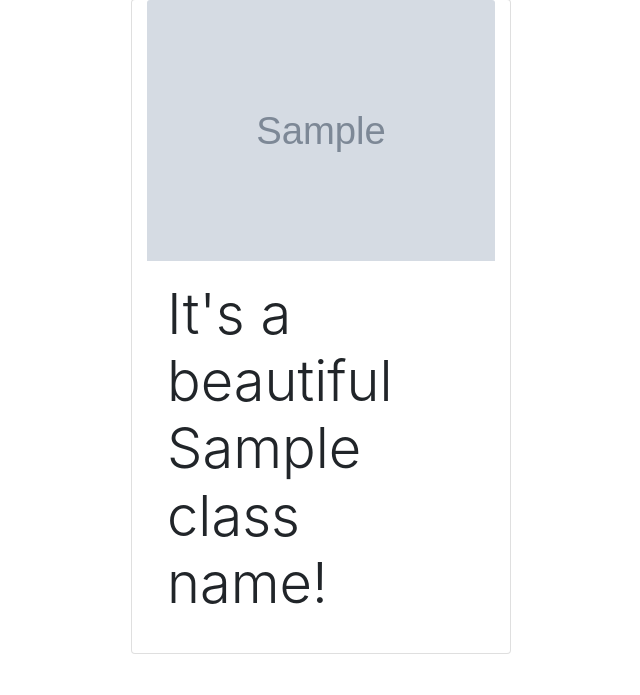
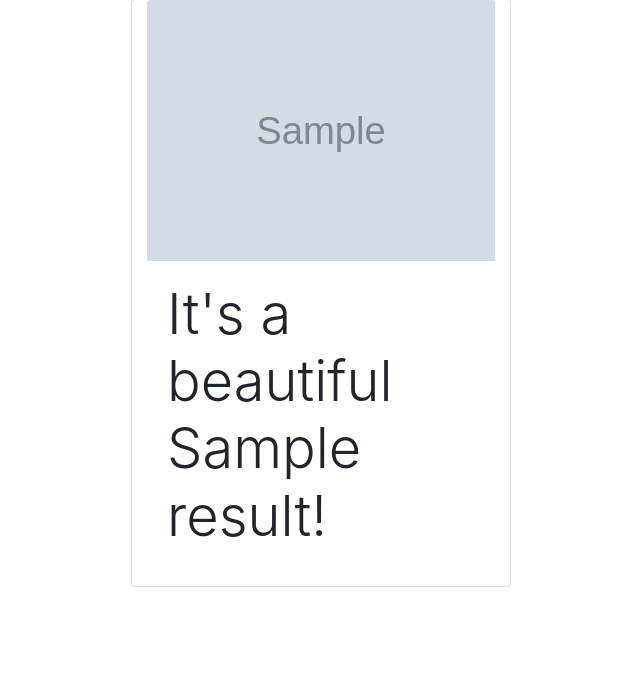
Before and after one commit to jaY-S-99/tensorflow-flask-app, a Flask app: template templates/result.html in a window 1280 px wide. Shown: the part 105-800 px from the top of the page, without its empty margins (319-959 px from the left). Run offline with Flask 2, Linux system fonts and the light colour scheme; the template is opened without the code that fills it: most values are stand-ins (such as "Sample title", 1, 10 or a date in 2020); grey boxes marked "Sample" are stand-in pictures; some libraries are stand-ins or nearby versions.

Commit message:
Added result html with changed

```diff
--- a/templates/base.html
+++ b/templates/base.html
@@ -18,7 +18,7 @@
         <div class="container">
             <div class="row">
                 <div class="col-12">
-                    <a href="#" class="navbar-brand">Cats or Dogs?</a>
+                    <a href="{{ url_for('index') }}" class="navbar-brand">Cats or Dogs?</a>
                 </div>
             </div>
         </div>
--- a/templates/result.html
+++ b/templates/result.html
@@ -1,16 +1,16 @@
 {% extends 'base.html' %}
 
 {% block title %}
-A {{ class_name }}!
+A {{ result.class_name }}!
 {% endblock %}
 
 {% block content %}
     <div class="container">
         <div class="row justify-content-center">
             <div class="col-12 col-sm-6 col-md-4 card">
-                <img src="{{ image_path }}" alt="It's a {{ class_name }}" class="card-img-top">
+                <img src="{{ result.image_path }}" alt="It's a {{ result.class_name }}" class="card-img-top">
                 <div class="card-body">
-                    <p class="display-4">It's a beautiful {{ class_name }}!</p>
+                    <p class="display-4">It's a beautiful {{ result.class_name }}!</p>
                 </div>
             </div>
         </div>
```
